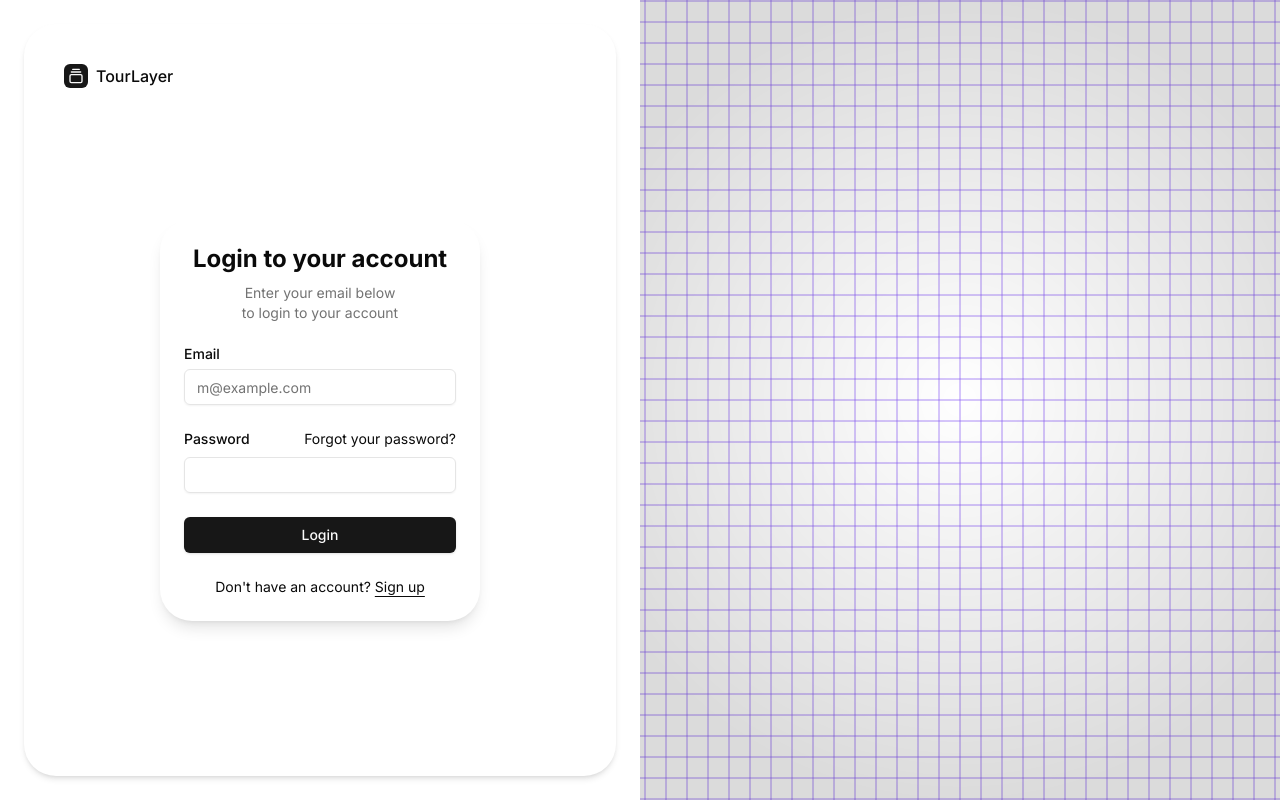
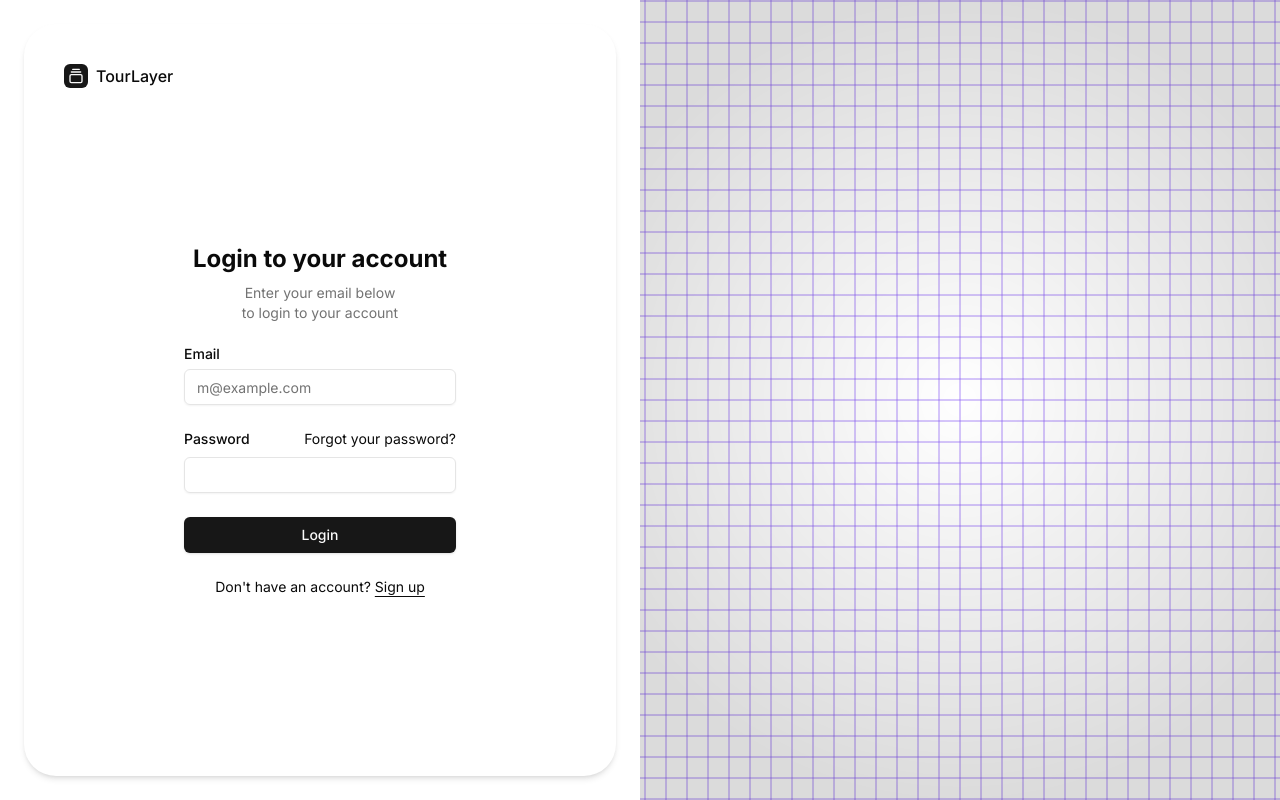
Before and after one commit to andreycretsu/plg-tour, a Next.js app in the folder web/: page /login in a window 1280 px wide. Built offline with nearby package versions, Linux system fonts and the light colour scheme.

Commit message:
Remove border radius and shadow from form card div

```diff
--- a/web/app/(auth)/login/page.tsx
+++ b/web/app/(auth)/login/page.tsx
@@ -15,7 +15,7 @@ export default function LoginPage() {
           </a>
         </div>
         <div className="flex flex-1 items-center justify-center">
-          <div className="w-full max-w-xs bg-white rounded-[32px] shadow-lg m-6 p-6">
+          <div className="w-full max-w-xs bg-white m-6 p-6">
             <LoginForm />
           </div>
         </div>
--- a/web/app/(auth)/signup/page.tsx
+++ b/web/app/(auth)/signup/page.tsx
@@ -15,7 +15,7 @@ export default function SignupPage() {
           </a>
         </div>
         <div className="flex flex-1 items-center justify-center">
-          <div className="w-full max-w-xs bg-white rounded-[32px] shadow-lg m-6 p-6">
+          <div className="w-full max-w-xs bg-white m-6 p-6">
             <SignupForm />
           </div>
         </div>
```
